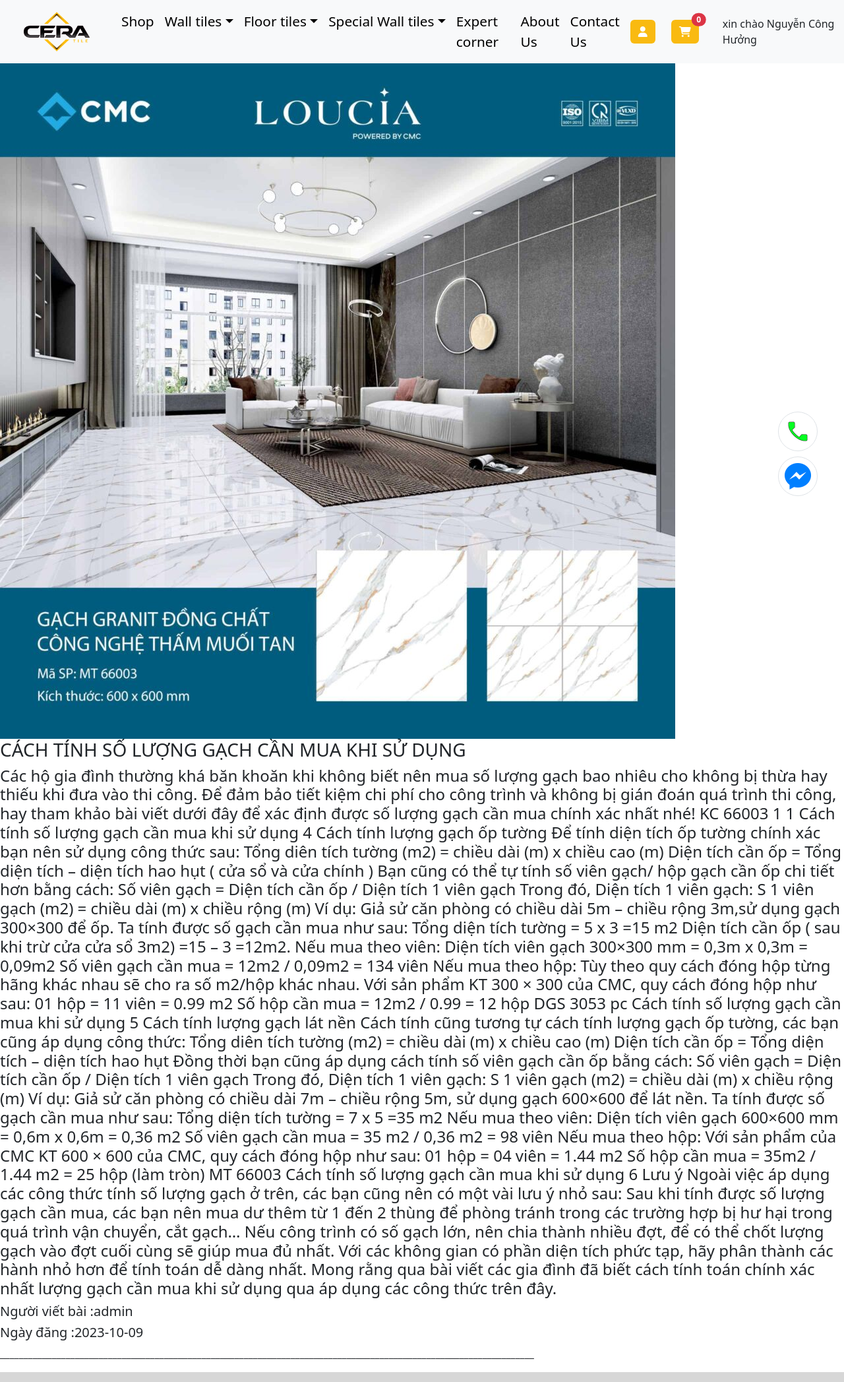
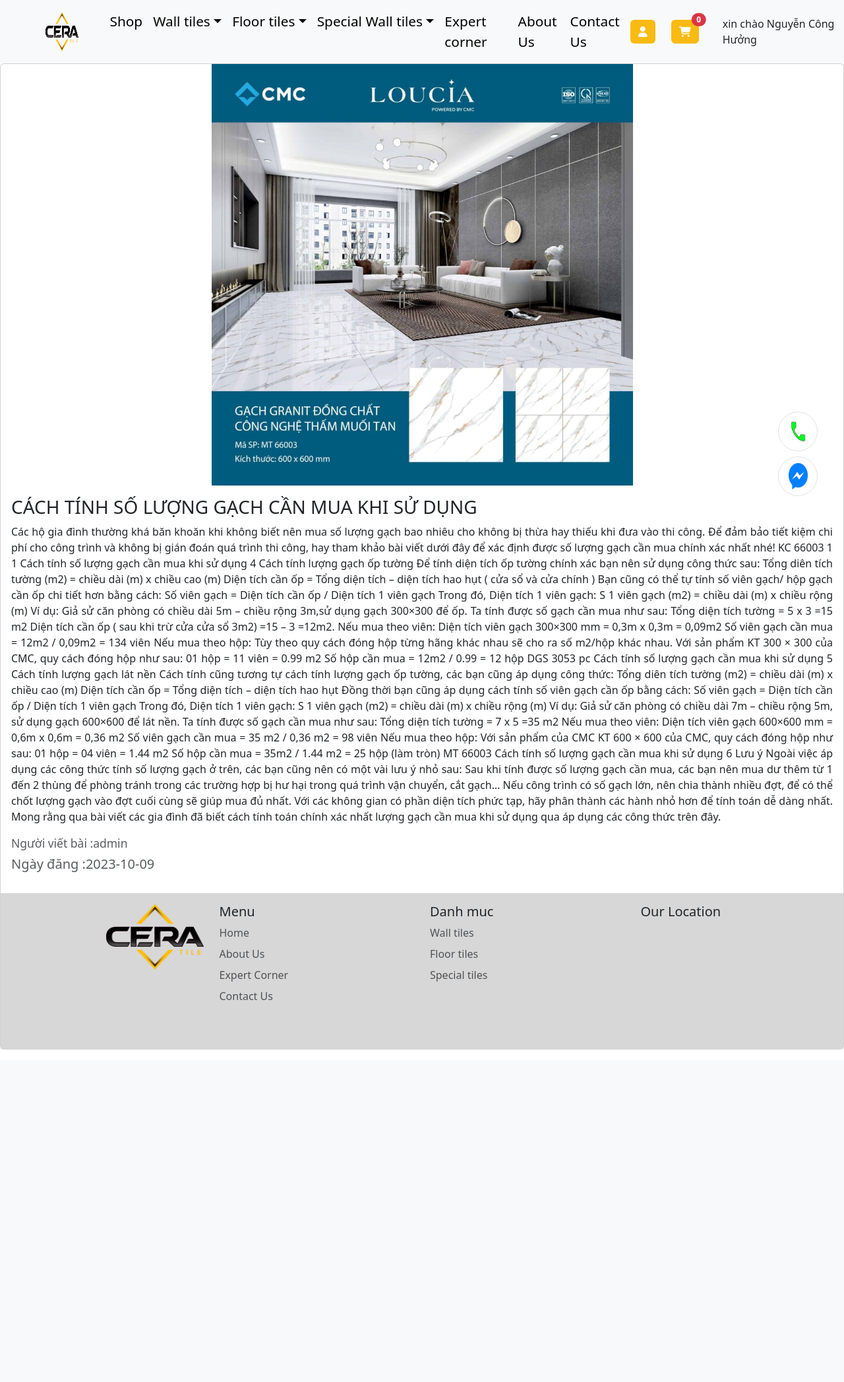
Before and after one commit to huongcaoha1994/ceramic-tiles, a PHP site: page /Ceramic-tiles/view/blog_detail.php?blog_id=8 in a window 1280 px wide. Shown: the top 2095 px of the page at 66% size. After the commit the page ends 1591 px from the top, so only its background shows below. Run offline with PHP 8.4, Linux system fonts and the light colour scheme; data comes from the database, SQL or seed files in the repository; grey boxes are pictures that could not be loaded.

Commit message:
updateblog_detail

```diff
--- a/SRC/view/blog_detail.php
+++ b/SRC/view/blog_detail.php
@@ -1,6 +1,4 @@
-<?php
-include('./header.php')
-?>
+
 <?php
 include("../core/model/database.php");
 if (isset($_GET['blog_id'])) {
@@ -10,14 +8,7 @@
     if ($result_blog->num_rows > 0) {
         $row = $result_blog->fetch_assoc();
 ?>
-        <div>
-            <img src="<?php echo $row['image']; ?>" alt="<?php echo $row['title']; ?>">
-            <h3><?php echo $row['title']; ?></h3>
-            <h4><?php echo $row['content']; ?></h4>
-            <h5>Người viết bài :<?php echo $row['author']; ?></h5>
-            <h5>Ngày đăng :<?php echo $row['created_date']; ?></h5>
-        </div>
-        <p>__________________________________________________________________________________________________________________</p>
+
 <?php
 
     } else {
@@ -26,6 +17,33 @@
 }
 ?>
 
-<?php
-include('./footer.php')
-?>
+<!DOCTYPE html>
+<html lang="en">
+<head>
+    <meta charset="UTF-8">
+    <meta name="viewport" content="width=device-width, initial-scale=1.0">
+    <link rel="stylesheet" href="../assets/css/blog_detail.css">
+    <title>Document</title>
+</head>
+<body>
+    <?php
+        include('./header.php')
+    ?>
+
+    <div class="card mb-3">
+        <img src="<?php echo $row['image']; ?>" alt="<?php echo $row['title']; ?>">
+        <div class="card-body">
+            <h3><?php echo $row['title']; ?></h3>
+            <p class="card-text"><?php echo $row['content']; ?></p>
+            <p class="card-text"><small class="text-muted">
+                <h5>Người viết bài :<?php echo $row['author']; ?></h5>
+                <h5>Ngày đăng :<?php echo $row['created_date']; ?></h5>
+            </small></p>
+        </div>
+
+
+    <?php
+    include('./footer.php')
+    ?>
+</body>
+</html>
```
Also changed, not shown: SRC/assets/css/blog_detail.css (line endings or trailing spaces).
